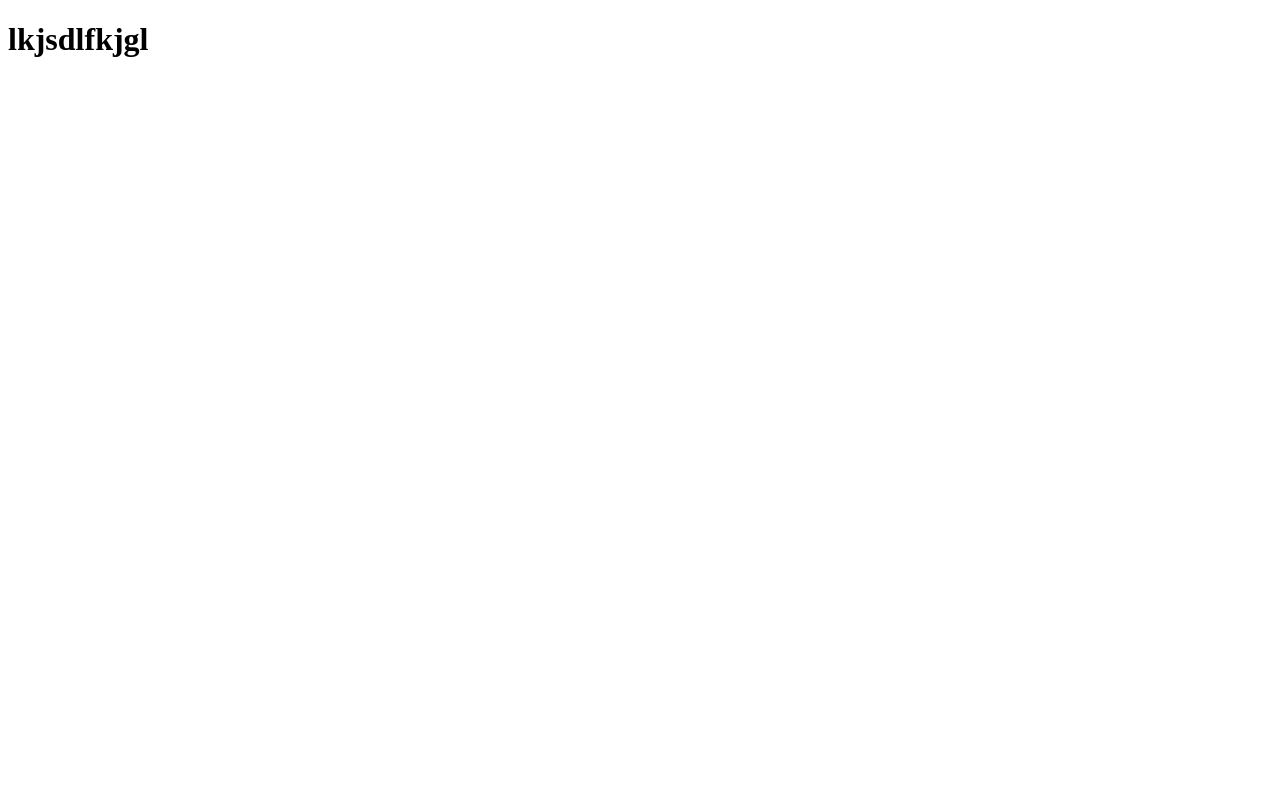
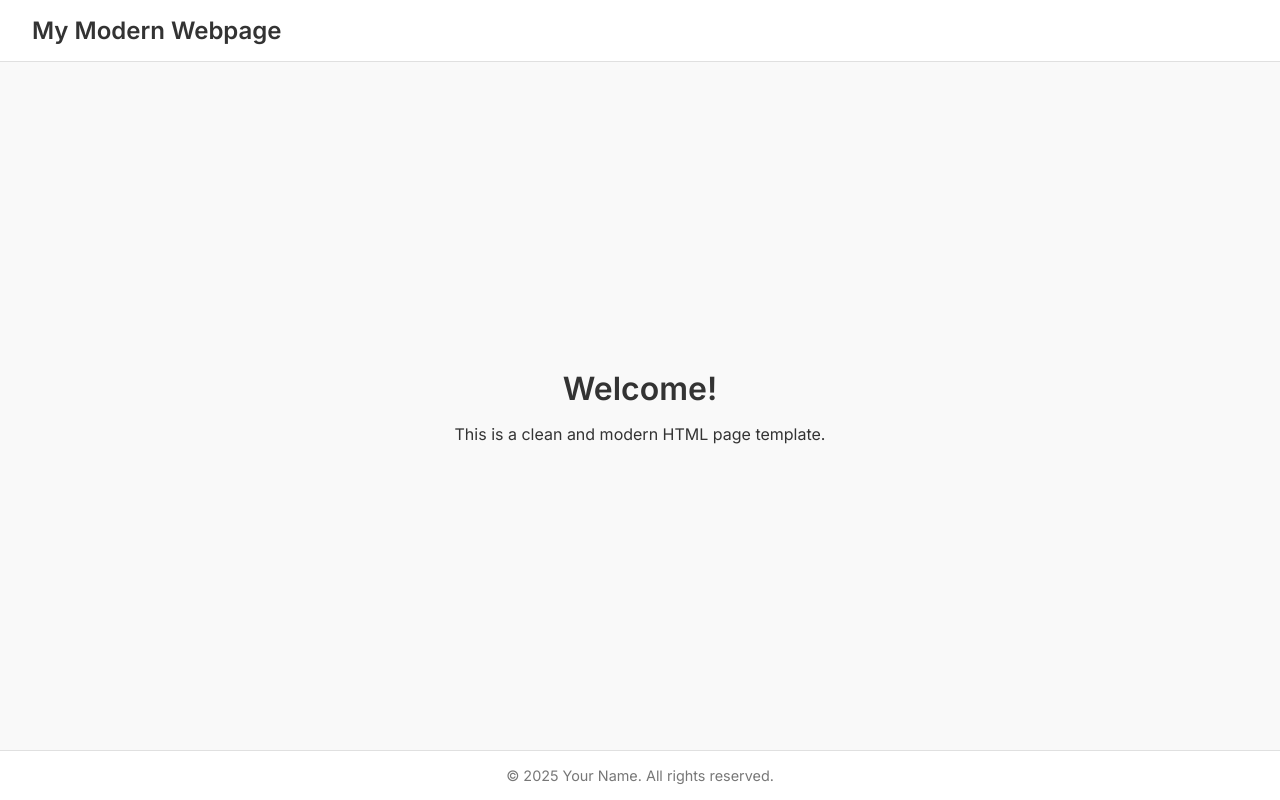
Before and after one commit to JoshuaHatfield1/CS-1030-final-, a plain HTML site: page index.html in a window 1280 px wide. Drawn offline with Linux system fonts and the light colour scheme.

Commit message:
modern website starter

```diff
--- a/index.html
+++ b/index.html
@@ -1,11 +1,74 @@
 <!DOCTYPE html>
 <html lang="en">
 <head>
-    <meta charset="UTF-8">
-    <meta name="viewport" content="width=device-width, initial-scale=1.0">
-    <title>My Final Project</title>
+  <meta charset="UTF-8" />
+  <meta name="viewport" content="width=device-width, initial-scale=1.0" />
+  <title>Simple Modern Page</title>
+  <link href="https://fonts.googleapis.com/css2?family=Inter:wght@400;600&display=swap" rel="stylesheet">
+  <style>
+    * {
+      margin: 0;
+      padding: 0;
+      box-sizing: border-box;
+    }
+
+    body {
+      font-family: 'Inter', sans-serif;
+      background-color: #f9f9f9;
+      color: #333;
+      display: flex;
+      flex-direction: column;
+      min-height: 100vh;
+    }
+
+    header {
+      background-color: #fff;
+      padding: 1rem 2rem;
+      border-bottom: 1px solid #e0e0e0;
+    }
+
+    header h1 {
+      font-size: 1.5rem;
+    }
+
+    main {
+      flex: 1;
+      display: flex;
+      align-items: center;
+      justify-content: center;
+      padding: 2rem;
+      text-align: center;
+    }
+
+    main h2 {
+      font-size: 2rem;
+      margin-bottom: 1rem;
+    }
+
+    footer {
+      background-color: #fff;
+      padding: 1rem 2rem;
+      text-align: center;
+      border-top: 1px solid #e0e0e0;
+      font-size: 0.9rem;
+      color: #777;
+    }
+  </style>
 </head>
 <body>
-    <h1>lkjsdlfkjgl</h1>
+  <header>
+    <h1>My Modern Webpage</h1>
+  </header>
+
+  <main>
+    <div>
+      <h2>Welcome!</h2>
+      <p>This is a clean and modern HTML page template.</p>
+    </div>
+  </main>
+
+  <footer>
+    &copy; 2025 Your Name. All rights reserved.
+  </footer>
 </body>
 </html>
```
